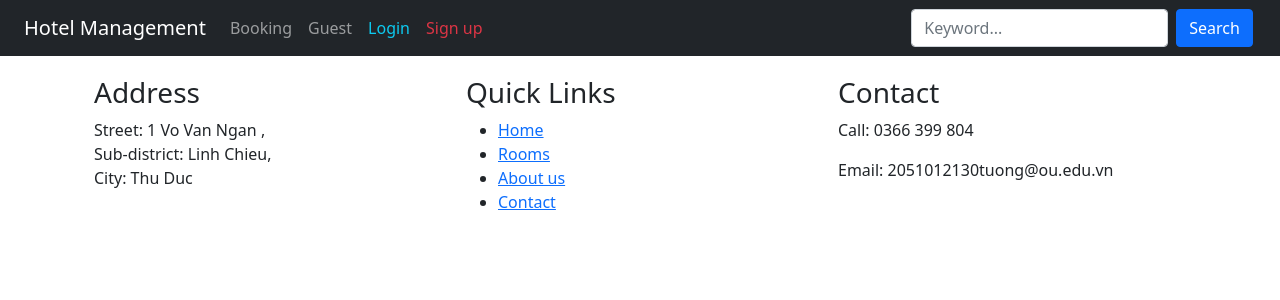
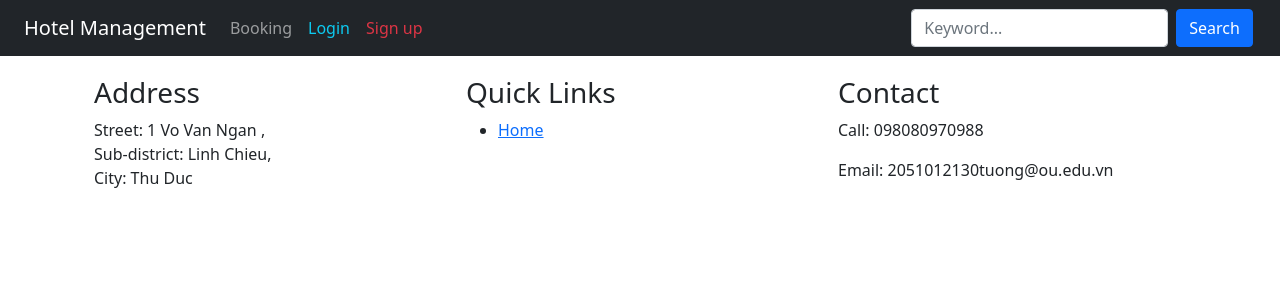
Before and after one commit to haduycattuong/hotel_management, a Flask app: page / in a window 1280 px wide. Shown: the top 300 px of the page. Run offline with Flask 3, Linux system fonts and the light colour scheme; data that the repository does not hold is empty.

Commit message:
last modify

```diff
--- a/app/templates/admin/index.html
+++ b/app/templates/admin/index.html
@@ -3,12 +3,8 @@
 {% block body %}
 
 {% if current_user.is_authenticated %}
-  {% if current_user.user_role == 1 %}
     <h1 class="text-success text-center">WELCOME TO ADMIN PAGE!!!</h1>
     <h2 class="text-center">HI {{ current_user.name }}!</h2>
-  {% else %}
-    <h1 class="text-success text-center">YOU'RE IN THE WRONG PAGE FOR ADMIN</h1>
-  {% endif %}
 {% else %}
 <h1 class="text-center text-info">ADMIN LOGIN</h1>
 
--- a/app/templates/layout/footer.html
+++ b/app/templates/layout/footer.html
@@ -18,9 +18,6 @@
                    <div class="quick-item">
                         <ul>
                            <li><a href="/">Home</a></li>
-                           <li><a href="/our-rooms">Rooms</a></li>
-                           <li><a href="/aboutus">About us</a></li>
-                           <li><a href="/contact">Contact</a></li>
                         </ul>
                    </div>
                 </div>
@@ -29,7 +26,7 @@
                 <div class="single-footer">
                     <h3>Contact</h3>
                     <div class="get-touch">
-                        <p><span>Call:</span> 0366 399 804</p>
+                        <p><span>Call:</span> 098080970988</p>
                         <p><span>Email:</span> 2051012130tuong@ou.edu.vn</p>
                     </div>
                 </div>
--- a/app/templates/layout/header.html
+++ b/app/templates/layout/header.html
@@ -8,9 +8,6 @@
             <ul class="navbar-nav me-autoi col-md-8">
                 <li class="nav-item ">
                     <a class="nav-link" href="/bookings">Booking</a>
-                </li>
-                <li class="nav-item ">
-                    <a class="nav-link" href="/guests">Guest</a>
                 </li>
                 {% if current_user.is_authenticated %}
                 <li class="nav-item">
```
Also changed, not shown: app/tests/test_home_route.py (+1 -0 lines).
